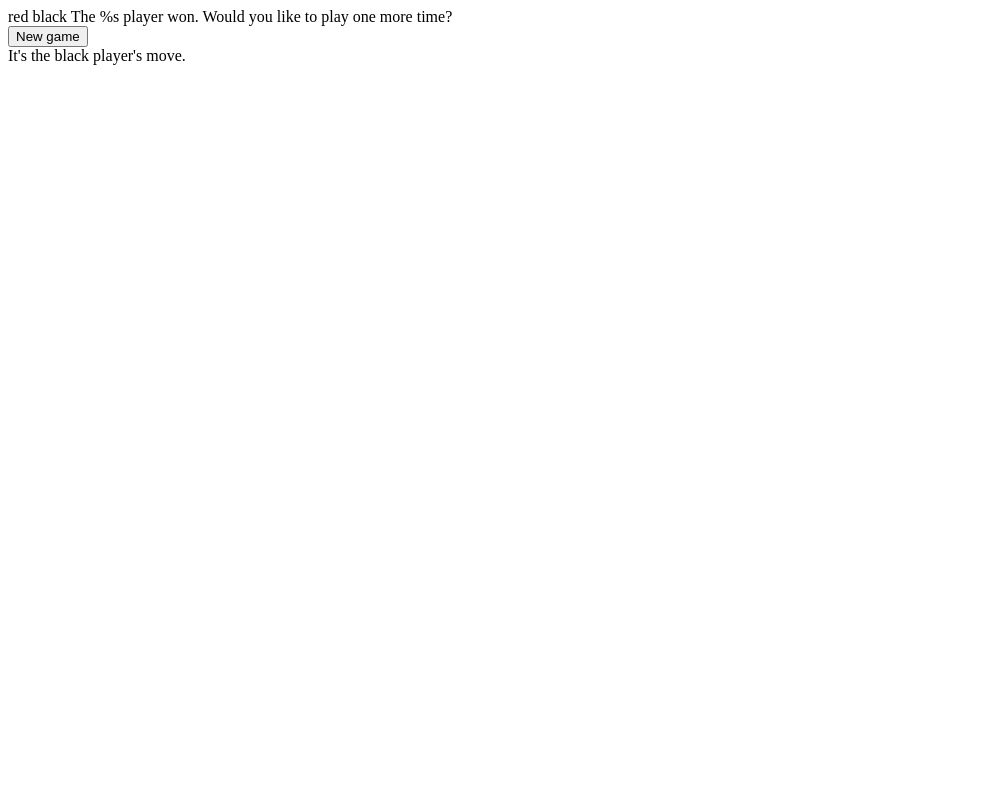
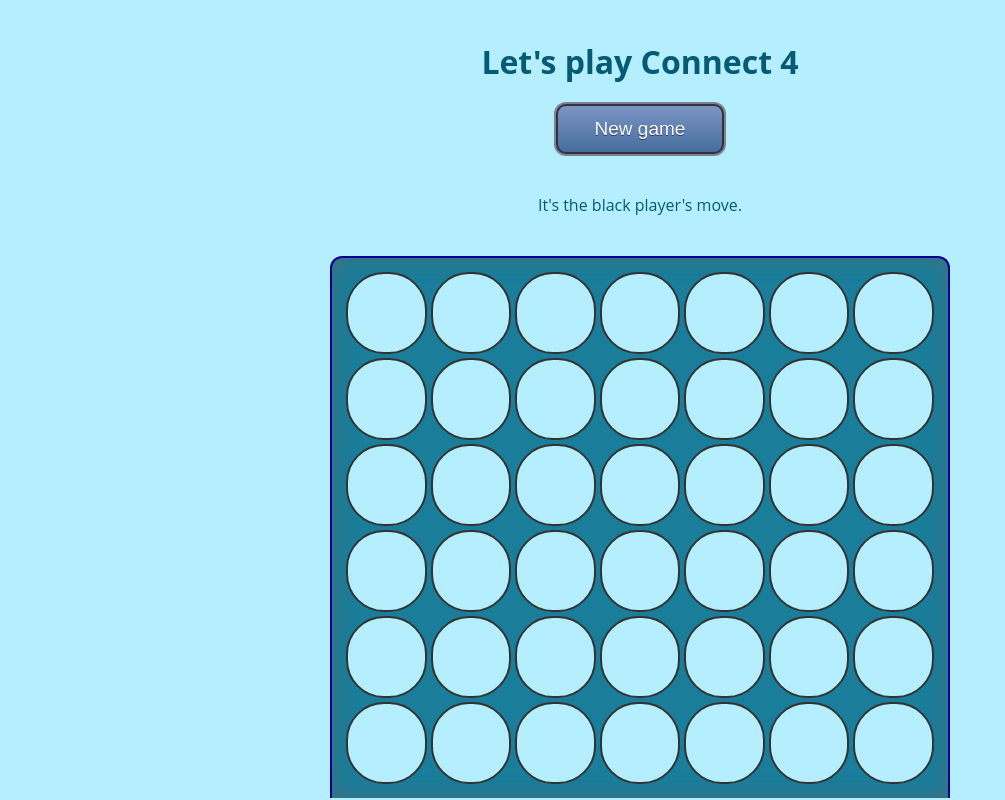
Before and after one commit to shishkina/Project1_-GA, a plain HTML site: page index.html in a window 1280 px wide. Shown: the whole page, without its empty margins (0-1005 px from the left). Drawn offline with nearby package versions, Linux system fonts and the light colour scheme.

Commit message:
minor changes

```diff
--- a/app/app.js
+++ b/app/app.js
@@ -42,6 +42,7 @@ $( document ).ready(function(){
                     for (var t = 6; t > 0; t--){
                         if($("#c-" + t + "-" + j).hasClass('')){
                             $("#c-" + t + "-" + j).addClass(players[current]);
+                            togglePlayer();
                             count += 1;
 
                             //handling a tie
--- a/index.html
+++ b/index.html
@@ -1,17 +1,19 @@
 <!DOCTYPE html>
 <html>
     <head>
-        <link rel="stylesheet" href="styles.css" />
+        <link rel="stylesheet" href="stylesheet/style.css" />
         <title>Connect Four</title>
         <meta charset="utf-8" />
         <meta name="description" content="Connect four game">
     </head>
     <body>
+        <h1>Let's play Connect 4</h1>
         <span id="red">red</span>
         <span id="black">black</span>
+        <span id="n">Are you sure you want to start a new game?</span>
         <span id="win">The %s player won. Would you like to play one more time?</span>
 		<div>
-      <button id="new">New game</button>
+      <button id="new" class= "myButton">New game</button>
     </div>
         <div id="game">It's the <span id="c"></span>&nbsp;player's move.</div>
         <script type='text/javascript' src="http://ajax.googleapis.com/ajax/libs/jquery/1.10.2/jquery.min.js"></script>
```
Also changed, not shown: README.md.
